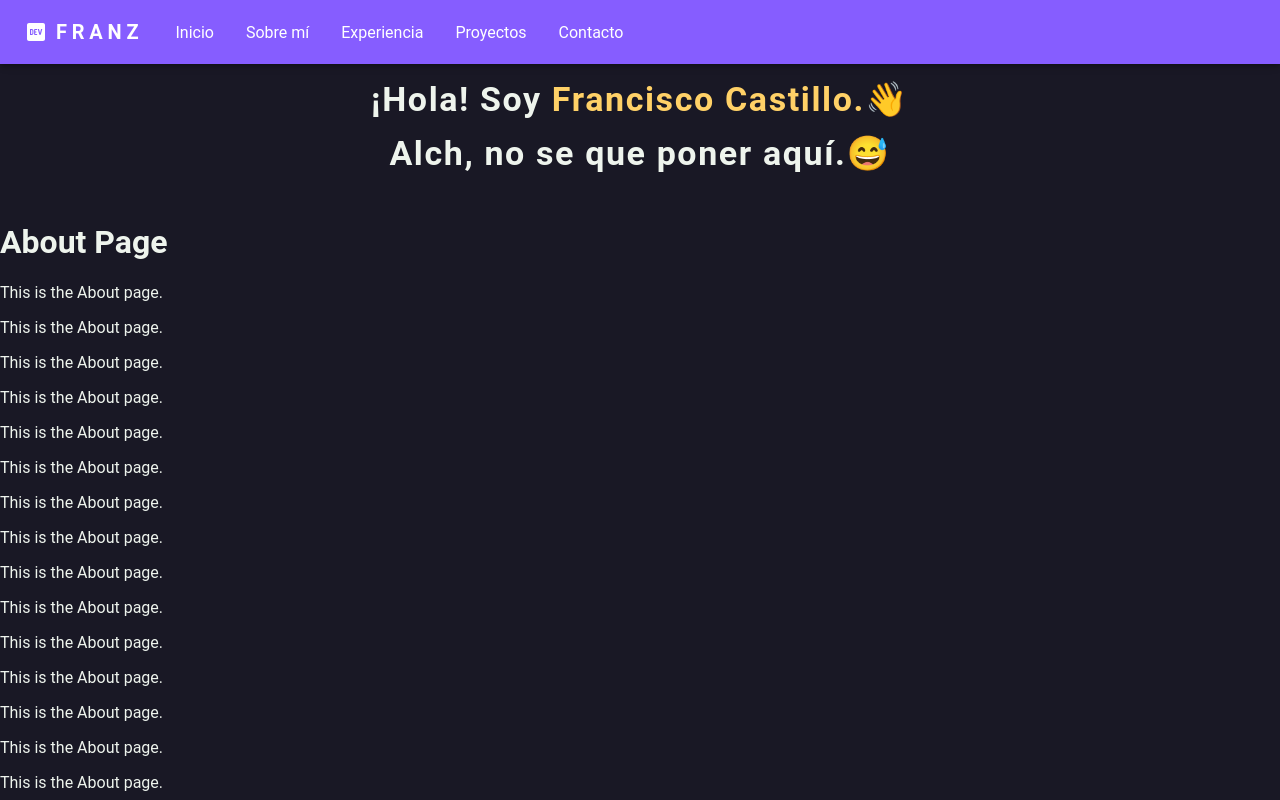
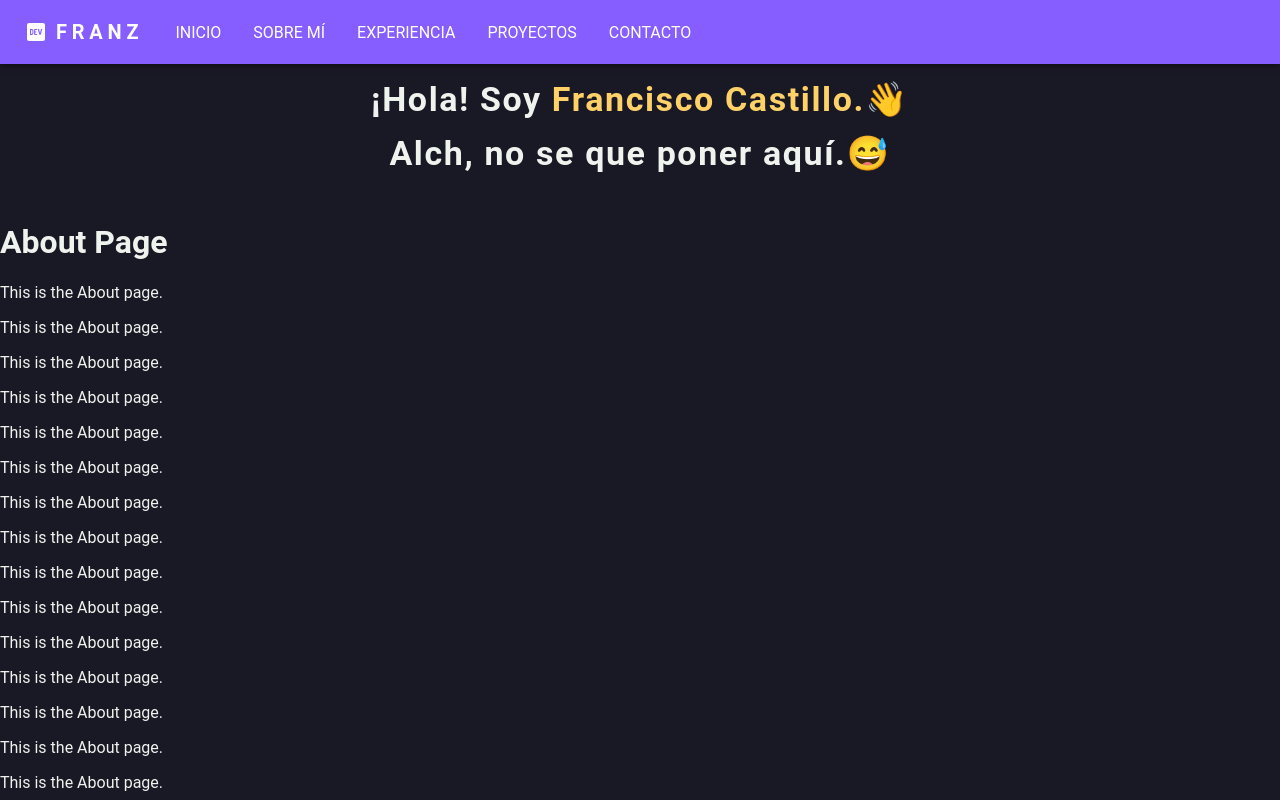
Before and after one commit to FranzCastillo/Portfolio, a React (Create React App) app: page / in a window 1280 px wide. Shown: the top 800 px of the page. Built offline with nearby package versions, Linux system fonts and the light colour scheme; the HTML template or start-up script is replaced by a standard one.

Commit message:
Navigation Style Change

```diff
--- a/src/components/Navigation/Navigation.js
+++ b/src/components/Navigation/Navigation.js
@@ -11,8 +11,9 @@ import Container from '@mui/material/Container';
 import MenuItem from '@mui/material/MenuItem';
 import LogoDevIcon from '@mui/icons-material/LogoDev';
 import { Link as ScrollLink } from 'react-scroll';
+import './Navigation.scss';
 
-const pages = ['Inicio', 'Sobre mí', 'Experiencia', 'Proyectos', 'Contacto'];
+const pages = ['INICIO', 'SOBRE MÍ', 'EXPERIENCIA', 'PROYECTOS', 'CONTACTO'];
 const pagesId = ['home', 'about', 'experience', 'projects', 'contact']
 
 function ResponsiveAppBar() {
@@ -127,9 +128,6 @@ function ResponsiveAppBar() {
                         '> *': {
                             mx: 2,
                         },
-                        '.active': {
-                            color: '#ffd058'
-                        }
                     }}>
                         {pages.map((page) => (
                             <ScrollLink
@@ -139,14 +137,12 @@ function ResponsiveAppBar() {
                                 smooth={true}
                                 duration={500}
                                 onClick={handleCloseNavMenu}
-                                sx={{
-                                    color: 'white',
+                                style={{
                                     display: 'block',
-                                    textTransform: 'uppercase',
-                                    '&:hover': {
-                                        backgroundColor: 'rgba(0, 0, 0, 0.2)',
-                                    },
+                                    cursor: 'pointer',
+                                    transition: 'background-color 0.2s ease-in-out',
                                 }}
+                                className={"nav-link"}
                             >
                                 {page}
                             </ScrollLink>
--- /dev/null
+++ b/src/components/Navigation/Navigation.scss
@@ -0,0 +1,10 @@
+@import "../../styles/variables.scss";
+
+.nav-link:hover {
+  color: $text-color;
+  background-color: #6833ff;
+}
+
+.active {
+  color: $accent-color;
+}
```
